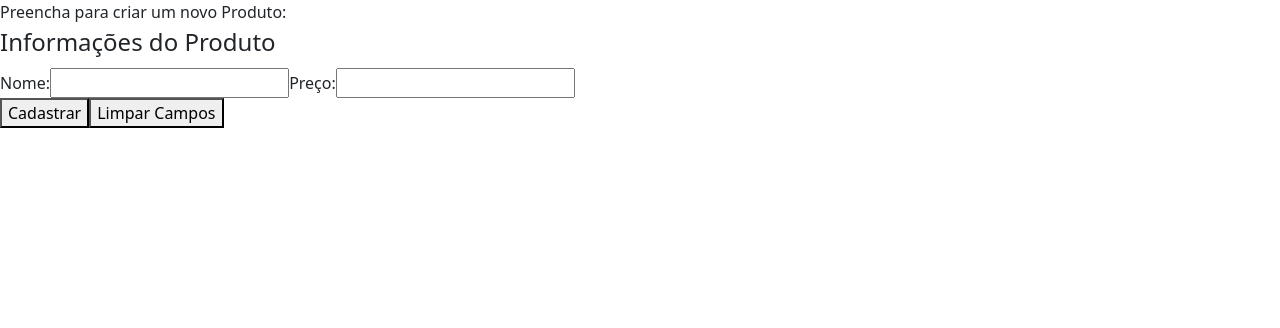
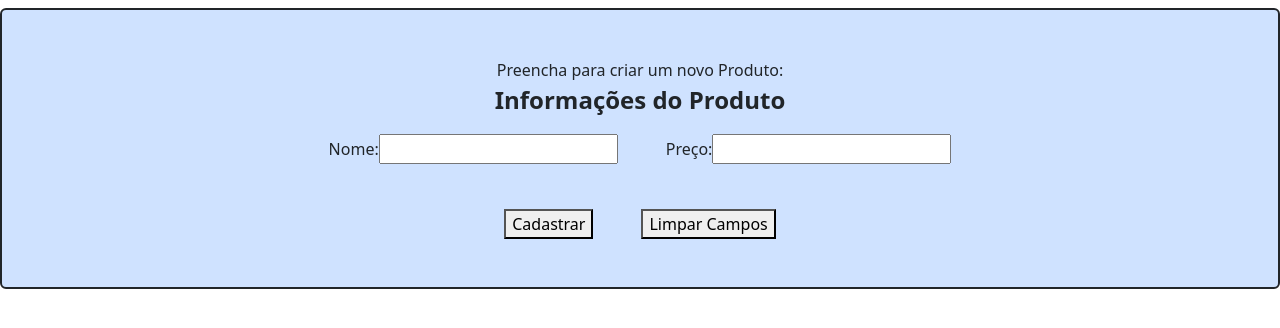
Before and after one commit to DiegoHCR-code/TrabalhoFinalBD2, a React (Create React App) app: page /criarproduto in a window 1280 px wide. Shown: the top 328 px of the page. Built offline with nearby package versions, Linux system fonts and the light colour scheme; no server answers.

Commit message:
Estilização criar produto

```diff
--- a/src/componentes/CriarProduto.jsx
+++ b/src/componentes/CriarProduto.jsx
@@ -34,20 +34,20 @@ function CriarProduto() {
   }
 
   return (
-    <div>
-      <p>Preencha para criar um novo Produto: </p>
+    <div className='bg-primary-subtle my-2 rounded border border-2 border-dark d-flex align-items-center justify-content-center flex-column text-lg-center'>
+      <p className="mt-5">Preencha para criar um novo Produto: </p>
       <form onSubmit={(e) => {{e.preventDefault(); Processar(e.target);}}}>
         <fieldset>
-          <legend>Informações do Produto</legend>
+          <legend className="fw-bold mb-3">Informações do Produto</legend>
 
-          <label htmlFor="nome">Nome:</label>
-          <input type="text" name="nome" id="nome" required />
+          <label htmlFor="nome" className="mb-5">Nome:</label>
+          <input type="text" name="nome" id="nome" className="me-5" required />
 
-          <label htmlFor="precoproduto">Preço:</label>
+          <label htmlFor="precoproduto" >Preço:</label>
           <input type="number" name="precoproduto" id="precoproduto" required />
 
         </fieldset>
-        <button type="submit">Cadastrar</button>
+        <button type="submit" className="me-5 mb-5">Cadastrar</button>
         <button type="reset">Limpar Campos</button>
       </form>
     </div>
```
